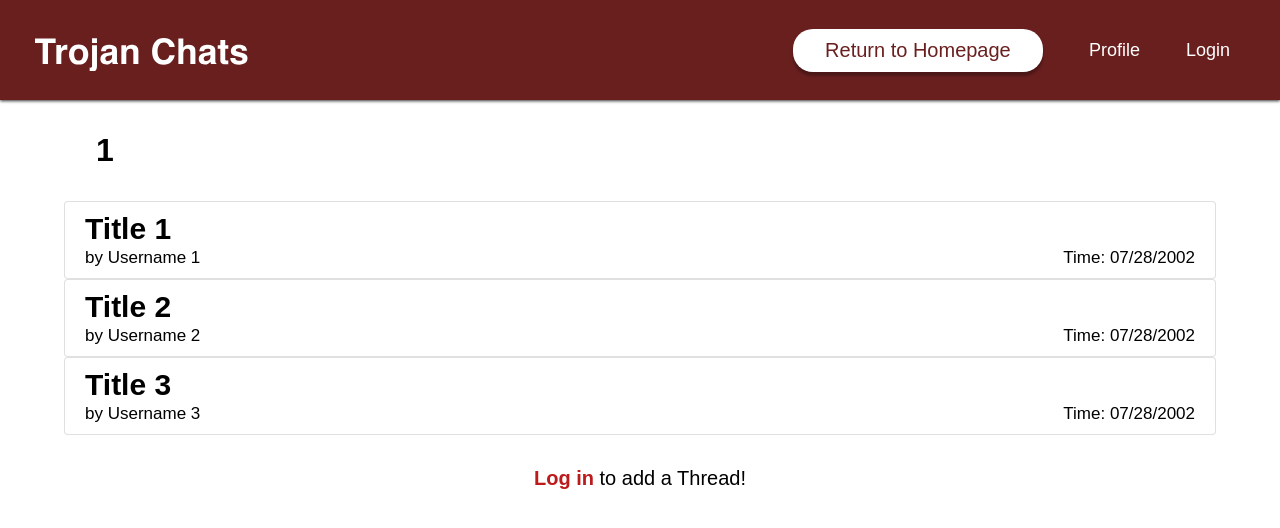
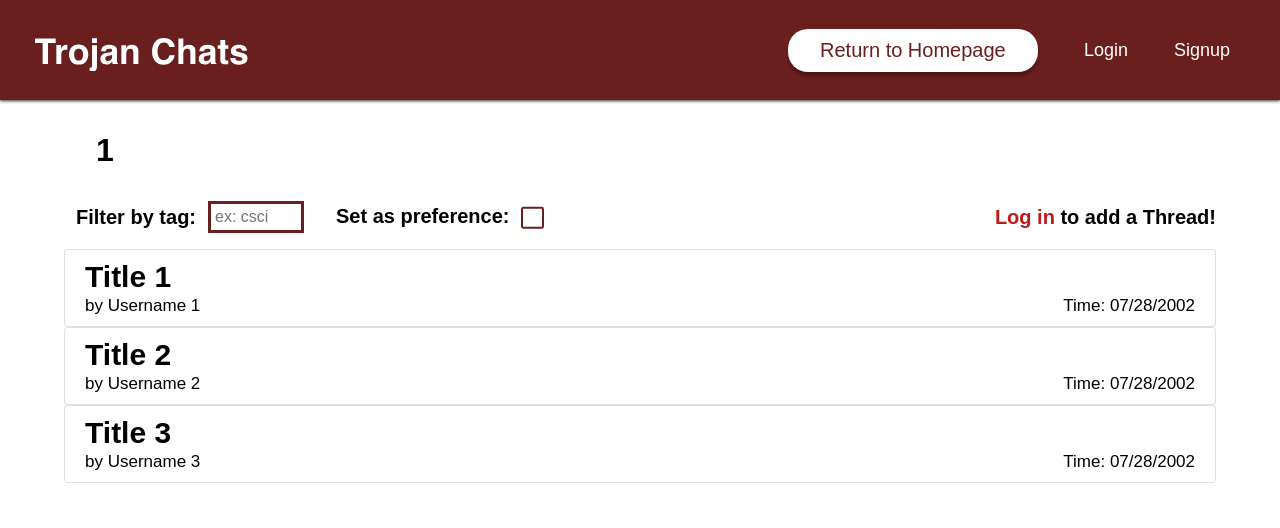
Before and after one commit to jennykim515/trojanchat, a React (Create React App) app in the folder frontend/: page /1 in a window 1280 px wide. Shown: the top 528 px of the page. Built offline with nearby package versions, Linux system fonts and the light colour scheme; no server answers; the HTML template or start-up script is replaced by a standard one.

Commit message:
filtering

```diff
--- a/frontend/src/components/AddThreadButton.jsx
+++ b/frontend/src/components/AddThreadButton.jsx
@@ -7,7 +7,7 @@ export default function AddThreadButton() {
 
     if (!loggedIn) {
         return (
-            <div className="comment-form-container margin-top">
+            <div className="comment-form-containerp">
                 <p>
                     <a href="/login">Log in</a> to add a Thread!
                 </p>
@@ -16,10 +16,8 @@ export default function AddThreadButton() {
     }
 
     return (
-        <div className="loading">
-            <Button onClick={() => (window.location = '/addthread')} type="RED">
-                Create Thread
-            </Button>
-        </div>
+        <Button onClick={() => (window.location = '/addthread')} type="RED">
+            Create Thread
+        </Button>
     );
 }
--- a/frontend/src/components/navbar/navbar.jsx
+++ b/frontend/src/components/navbar/navbar.jsx
@@ -37,7 +37,7 @@ const Navbar = ({ navType }) => {
             navButton = (
                 <li
                     onClick={() => {
-                        navigateOneLevelUp();
+                        navigate('/');
                     }}
                 >
                     <Button type="WHITE" text="Return to Navigation" />
@@ -67,18 +67,25 @@ const Navbar = ({ navType }) => {
             <nav>
                 <ul>
                     {navButton}
-                    <li>
-                        <a href="/profile">Profile</a>
-                    </li>
                     {loggedIn && (
-                        <li>
-                            <button onClick={logOut}>Logout</button>
-                        </li>
+                        <>
+                            <li>
+                                <button onClick={logOut}>Logout</button>
+                            </li>
+                            <li>
+                                <a href="/profile">Profile</a>
+                            </li>
+                        </>
                     )}
                     {!loggedIn && (
-                        <li>
-                            <a href="/login">Login</a>
-                        </li>
+                        <>
+                            <li>
+                                <a href="/login">Login</a>
+                            </li>
+                            <li>
+                                <a href="/signup">Signup</a>
+                            </li>
+                        </>
                     )}
                 </ul>
             </nav>
--- /dev/null
+++ b/frontend/src/pages/SchoolSpecificThread.css
@@ -0,0 +1,72 @@
+#filterContainer {
+    display: flex;
+    flex-direction: row;
+    margin-bottom: 0.5rem;
+    width: 100%;
+    align-items: center;
+    gap: 2rem;
+}
+
+#filterContainer > div {
+    display: flex;
+    flex-direction: row;
+    justify-content: space-between;
+    align-items: center;
+    gap: 0.75rem;
+    font-weight: bold;
+    height: min-content !important;
+}
+
+#filterContainer .buttoncontainer {
+    margin: 0 !important;
+}
+
+#filterContainer p {
+    font-size: 1.25rem;
+}
+
+#filterTagContainer {
+    margin-left: 0.75rem;
+}
+
+#filterTagContainer input {
+    padding: 0.25rem;
+    font-size: 1rem;
+    width: 6rem;
+}
+
+#filterContainer .right {
+    margin: 0;
+    margin-left: auto;
+}
+
+input[type='checkbox'] {
+    font: inherit;
+    color: currentColor;
+    width: 1.4em;
+    height: 1.4em;
+    border: 0.15em solid currentColor;
+    border-radius: 0.15em;
+    transform: translateY(-0.075em);
+    -webkit-appearance: none;
+    appearance: none;
+    background-color: #fff;
+    margin: 0;
+    display: grid;
+    place-content: center;
+    margin-top: 0.25rem;
+    border-color: #6a1f1f;
+}
+
+input[type='checkbox']::before {
+    content: '';
+    width: 0.85em;
+    height: 0.85em;
+    transform: scale(0);
+    transition: 120ms transform ease-in-out;
+    box-shadow: inset 1em 1em 0.5em #6a1f1f;
+}
+
+input[type='checkbox']:checked::before {
+    transform: scale(1);
+}
--- a/frontend/src/pages/SchoolSpecificThread.jsx
+++ b/frontend/src/pages/SchoolSpecificThread.jsx
@@ -9,6 +9,7 @@ import Button from '../components/buttons/buttons';
 import Navbar from '../components/navbar/navbar';
 import Loading from '../components/Loading';
 import AddThreadButton from '../components/AddThreadButton';
+import './SchoolSpecificThread.css';
 
 const DEFAULT_DATA = [
     {
@@ -40,7 +41,12 @@ export default function SchoolSpecificThread() {
     const { apiGet } = useApp();
 
     let [schoolThreads, setSchoolThreads] = useState([]);
-    const [filters, setFilters] = useState([]);
+    const [filters, setFilters] = useState(
+        JSON.parse(localStorage.getItem('filters')) || []
+    );
+    const [pref, setPref] = useState(Boolean(filters.length));
+    console.log(pref);
+    const [tempFilters, setTempFilters] = useState(filters);
     const [loading, setLoading] = useState(true);
 
     // load threads about this particular school
@@ -60,21 +66,70 @@ export default function SchoolSpecificThread() {
     useEffect(() => {
         getSchoolThreads();
     }, [filters, school]);
+
+    useEffect(() => {
+        if (tempFilters.length) {
+            const timeout = setTimeout(() => {
+                const newVal = tempFilters[0] !== '' ? tempFilters : [];
+                setFilters(newVal);
+
+                if (pref) {
+                    localStorage.setItem('filters', JSON.stringify(newVal));
+                }
+            }, 300);
+            return () => clearTimeout(timeout);
+        }
+    }, [tempFilters, pref]);
+
     return (
         <>
             <Navbar navType={1} />
             <Container>
                 <h1 className="boardTitle">{school}</h1>
-
+                <div id="filterContainer">
+                    <div id="filterTagContainer">
+                        <p>Filter by tag:</p>
+                        <input
+                            placeholder="ex: csci"
+                            value={tempFilters[0] || ''}
+                            onChange={(e) => {
+                                setTempFilters([e.target.value]);
+                            }}
+                        />
+                    </div>
+                    <div id="filterPref">
+                        <p>Set as preference:</p>
+                        <input
+                            type="checkbox"
+                            value={pref}
+                            defaultChecked={pref}
+                            onChange={(e) => {
+                                if (pref) {
+                                    setPref(0);
+                                    localStorage.removeItem('filters');
+                                } else {
+                                    setPref(1);
+                                    localStorage.setItem(
+                                        'filters',
+                                        JSON.stringify(filters)
+                                    );
+                                }
+                            }}
+                        />
+                    </div>
+                    <div className="right">
+                        <AddThreadButton />
+                    </div>
+                </div>
                 {!loading ? (
                     <>
+                        <div id="filterContainer"></div>
                         {Object.values(schoolThreads).map((thread, i) => {
                             return <Thread threadInfo={thread} key={i} />;
                         })}
                         {!Object.values(schoolThreads).length && (
                             <h2>No threads found.</h2>
                         )}
-                        <AddThreadButton />
                     </>
                 ) : (
                     <Loading />
```
Also changed, not shown: frontend/src/pages/login/LogIn.jsx (+56 -40 lines), frontend/src/components/School.css (line endings or trailing spaces).
